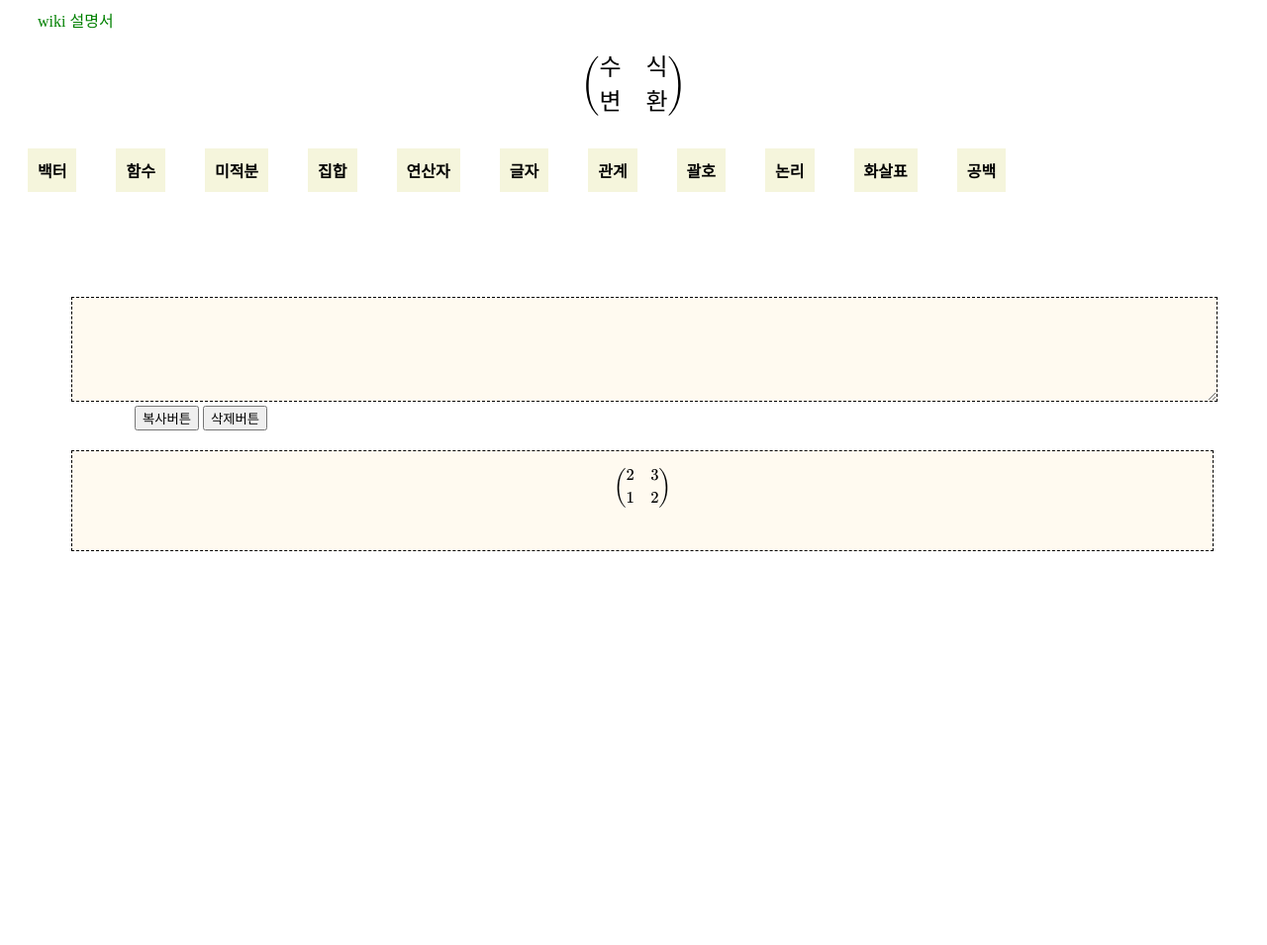
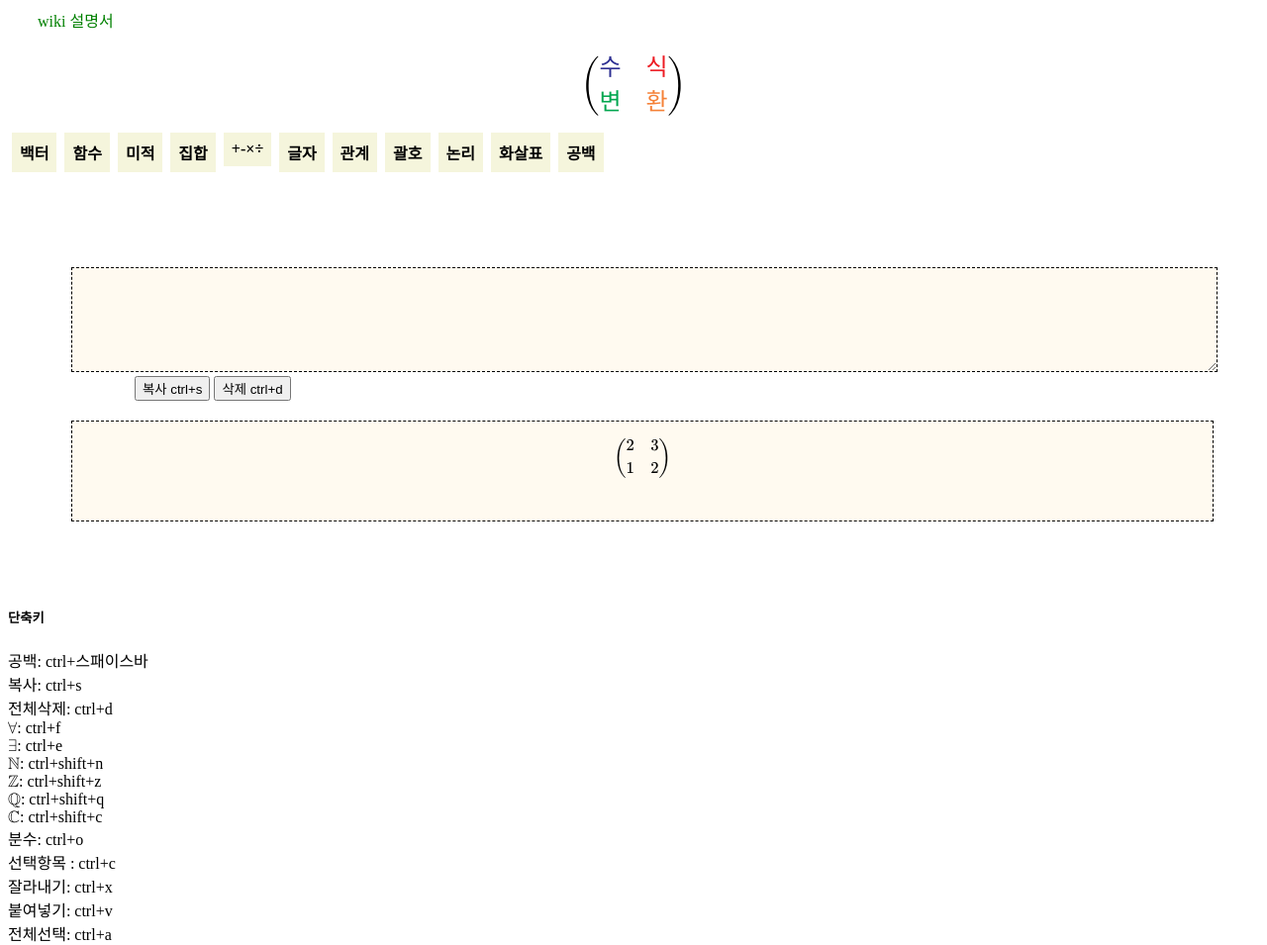
Before and after one commit to esctabcapslock/1, a plain HTML site: page LaTex연습.html in a window 1280 px wide. Shown: the whole page at 99% size. Before the commit the page ends 800 px from the top, so only its background shows below. Drawn offline with Linux system fonts and the light colour scheme; a web font is replaced by a local one.

Commit message:
단축키 정리

```diff
--- a/LaTex연습.html
+++ b/LaTex연습.html
@@ -67,7 +67,7 @@
 
         #변환 {
             position: absolute;
-            top: 280px;
+            top: 250px;
             z-index: 10;
             width: 100%;
 
@@ -96,8 +96,8 @@
     <style>
         #입력버튼>div {
             background-color: beige;
-            padding: 10px;
-            margin: 20px;
+            padding: 8px;
+            margin: 4px;
             float: left;
             display: inline-block;
         }
@@ -111,7 +111,8 @@
         }
 
         #입력버튼>div>.내용>div {
-            padding: 5px 0;
+            padding: 1px 0;
+            margin: 0;
         }
 
 
@@ -144,6 +145,17 @@
         }
 
     </style>
+
+
+
+<!--설명문-->
+    <style>
+        #설명문{
+            display: inline-block;
+            position: relative;
+            top: 450px;
+        }
+    </style>
 </head>
 
 
@@ -151,7 +163,10 @@
     <!-- \( \LaTeX \lim_{x \to m} \beta \alpha \theta \) -->
 
     <a id="위키링크" href="https://ko.wikipedia.org/wiki/%EC%9C%84%ED%82%A4%EB%B0%B1%EA%B3%BC:TeX_%EB%AC%B8%EB%B2%95#%EB%B9%88%EC%B9%B8%EC%A1%B0%EC%A0%95">wiki 설명서</a>
-    <h2>\begin{pmatrix}수 & 식 \\변 & 환\end{pmatrix}</h2>
+    <h2>\begin{pmatrix} {\color{Blue}수} & {\color{Red}식} \\{\color{Green}변} & {\color{Orange}환}\end{pmatrix}
+
+    </h2>
+    <div id="입력버튼_wrap">
     <div id="입력버튼">
         <div class="종류">
             <div class="타이틀">백터</div>
@@ -181,7 +196,7 @@
             </div </div>
         </div>
         <div class="종류">
-            <div class="타이틀">미적분</div>
+            <div class="타이틀">미적</div>
             <div class="내용">
                 <div id="" title="\operatorname{d}">\( \operatorname{d}□\)</div>
                 <div id="" title="\partial">\(\partial □ \)</div>
@@ -218,7 +233,7 @@
             </div </div>
         </div>
         <div class="종류">
-            <div class="타이틀">연산자</div>
+            <div class="타이틀">+-×÷</div>
             <div class="내용">
                 <div id="" title="+">\( +\)</div>
                 <div id="" title="-">\( -\)</div>
@@ -227,7 +242,9 @@
                 <div id="" title="\times">\(\times \)</div>
                 <div id="" title="\cdot">\(\cdot \)</div>
                 <div id="" title="\div">\(\div \)</div>
+                <div id="" title="\circㄴ">\(\circ \)</div>
                 <div id="" title="\star">\(\star \)</div>
+                <div id="" title="\backslash">\(\backslash \)</div>
             </div </div>
         </div>
         <div class="종류">
@@ -266,8 +283,8 @@
                 <div id="" title="\nexists">\(\nexists \)</div>
                 <div id="" title="\therefore">\(\therefore \)</div>
                 <div id="" title="\because">\(\because \)</div>
-                <div id="" title="\And">\(\And \)</div>
-                <div id="" title="\Or">\(\Or \)</div>
+                <div id="" title="\land">\(\land \)</div>
+                <div id="" title="\lor">\(\lor \)</div>
             </div </div>
         </div>
         <div class="종류">
@@ -299,8 +316,8 @@
     </div>
     <div id="변환">
         <textarea id="변환전" class="변환" contenteditable></textarea>
-        <input id="복사버튼" type="button" onclick="text_copy();" value="복사버튼">
-        <input id="삭제버튼" type="button" onclick="text_delete(); change_fn();" value="삭제버튼">
+        <input id="복사버튼" type="button" onclick="text_copy();" value="복사 ctrl+s">
+        <input id="삭제버튼" type="button" onclick="text_delete(); change_fn();" value="삭제 ctrl+d">
         <div id="변환후" class="변환" contenteditable>\begin{pmatrix}2 & 3 \\1 & 2\end{pmatrix}</div>
     </div>
 
@@ -311,7 +328,6 @@
         input.addEventListener("paste", change_fn);
         input.addEventListener("keydown", edit_fn);
         input.addEventListener("keydown", change_fn);
-
 
         document.getElementById("변환전").addEventListener("keydown", MathJax.tex2chtml);
 
@@ -331,13 +347,14 @@
         function edit_fn(e) {
 
             //console.log(input.innerHTML);
-            console.log(e);
+            //누른 키 출력 console.log(e);
 
             if (e.ctrlKey || e.altKey) {
-                if (e.key != 'v' && e.key != 'c'&& e.key != 'a') e.returnValue = false; //브라우저키 무효화
+                if (e.key != 'x' && e.key != 'v' && e.key != 'c'&& e.key != 'a') e.returnValue = false; //브라우저키 무효화
 
-                console.log(e.key);
+                console.log("ctrl",e.key);
                 var 넣을값 = "";
+
                 if (e.key == 'o') 넣을값 = "{ \\over } " + ' ';
                 if (e.key == ' ') 넣을값 = "\\;" + ' ';
                 if (e.key == 't') 넣을값 = "\\times" + ' ';
@@ -345,10 +362,15 @@
                 if (e.key == 'e') 넣을값 = "\\exists" + ' ';
                 if (e.key == 'N') 넣을값 = " \\mathbb{N}" + ' ';
                 if (e.key == 'Z') 넣을값 = "\\mathbb{Z}" + ' ';
+                if (e.key == 'Q') 넣을값 = "\\mathbb{Q}" + ' ';
                 if (e.key == 'C') 넣을값 = "\\mathbb{C}" + ' ';
                 if (e.key == 'd') {
                     text_delete();
                     change_fn();
+                    return;
+                }
+                if (e.key == 's') {
+                    text_copy();
                     return;
                 }
                 let v = input.value;
@@ -381,9 +403,31 @@
         }
 
     </script>
+
     <div>
 
     </div>
+    <div id="설명문">
+       <h5>단축키</h5>
+
+        공백: ctrl+스패이스바<br>
+        복사: ctrl+s<br>
+        전체삭제: ctrl+d<br>
+        \( \forall\): ctrl+f<br>
+        \( \exists\): ctrl+e<br>
+        \( \mathbb{N}\): ctrl+shift+n<br>
+        \( \mathbb{Z}\): ctrl+shift+z<br>
+        \( \mathbb{Q}\): ctrl+shift+q<br>
+        \( \mathbb{C}\): ctrl+shift+c<br>
+        분수: ctrl+o<br>
+
+        선택항목 : ctrl+c<br>
+        잘라내기: ctrl+x<br>
+        붙여넣기: ctrl+v<br>
+        전체선택: ctrl+a<br>
+
+    </div>
+
 </body>
 
 </html>
```
